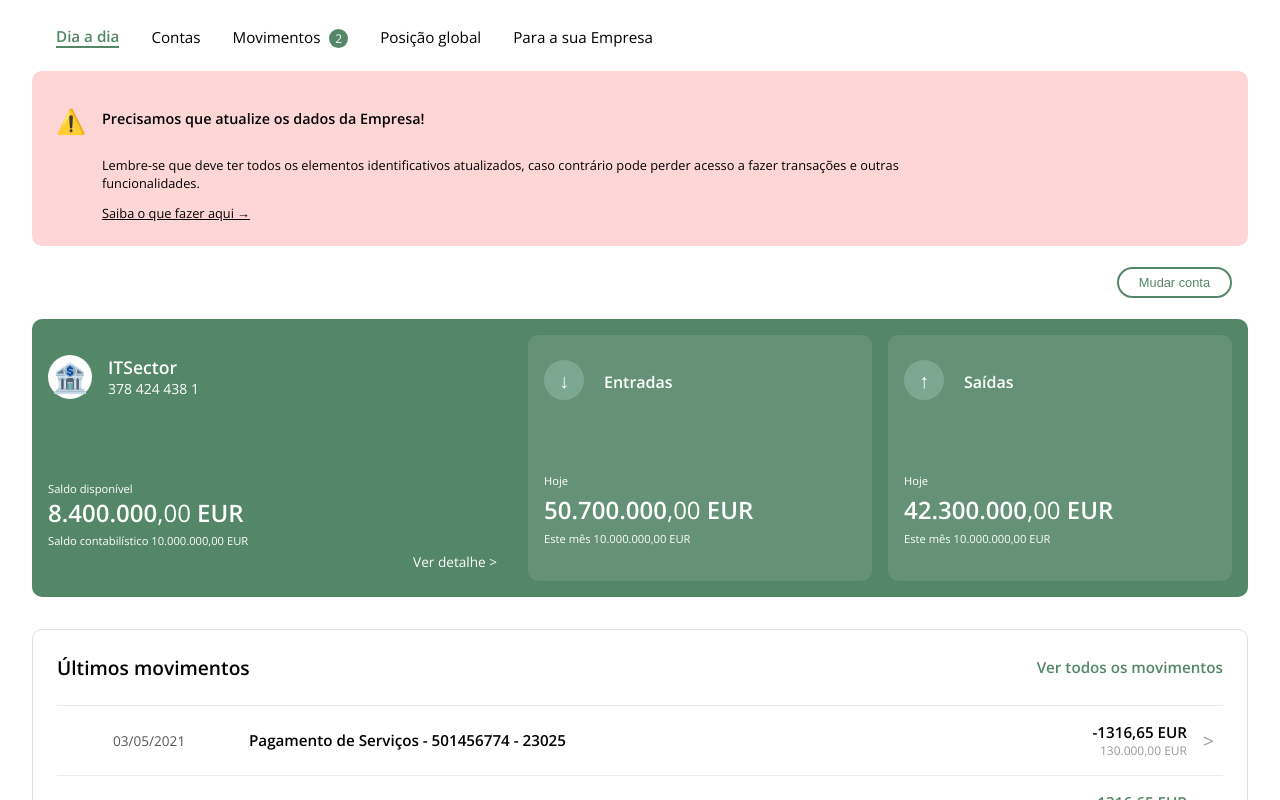
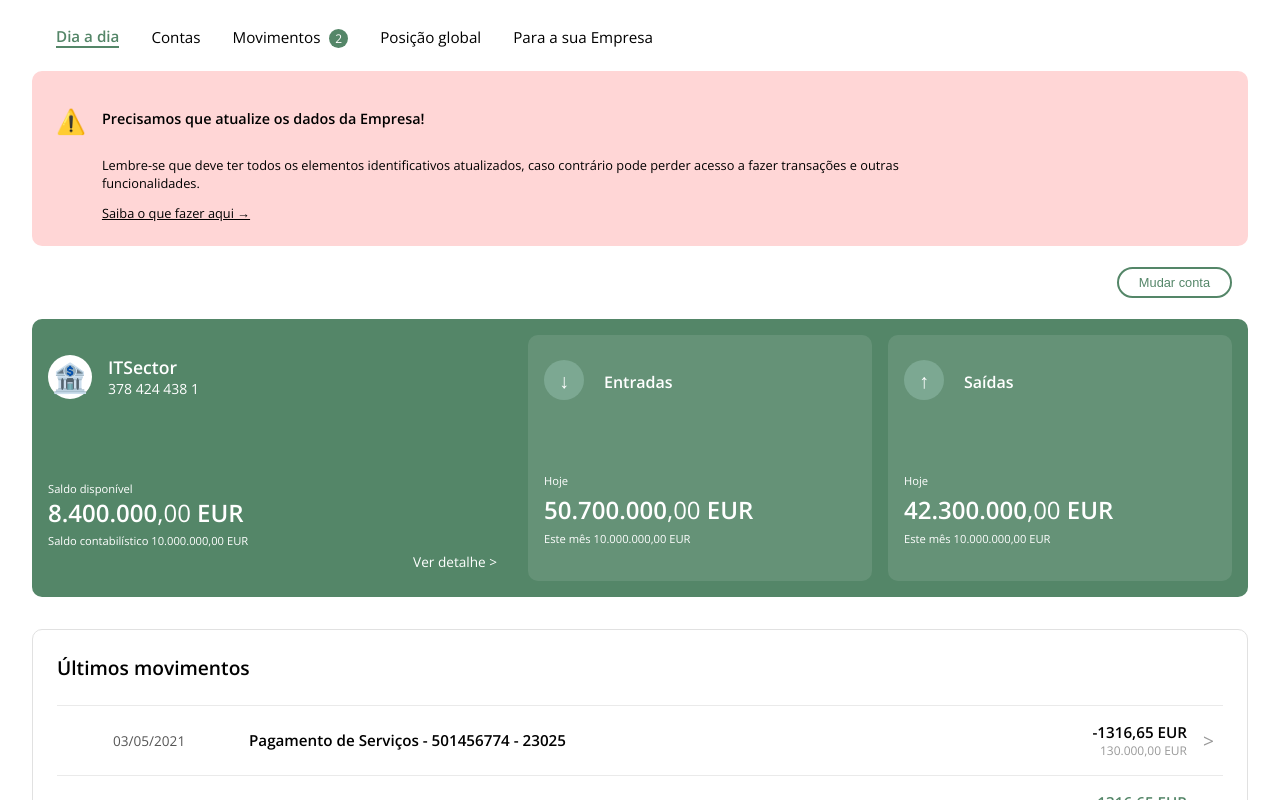
Before and after one commit to MS626/BankApp, a React app in the folder Dashboard/: page / in a window 1280 px wide. Shown: the top 800 px of the page. Built offline with nearby package versions, Linux system fonts and the light colour scheme.

Commit message:
Update homePage dashboard

```diff
--- a/Dashboard/src/components/homePage.tsx
+++ b/Dashboard/src/components/homePage.tsx
@@ -90,9 +90,9 @@ const HomePage: React.FC = () => {
       <div className="movements-container">
         <div className="movements-header">
           <h2>Últimos movimentos</h2>
-          <a href="#" className="view-all">
+          {/* <a href="#" className="view-all">
             Ver todos os movimentos
-          </a>
+          </a> */}
         </div>
 
         {movements.map((mov, idx) => (
```
